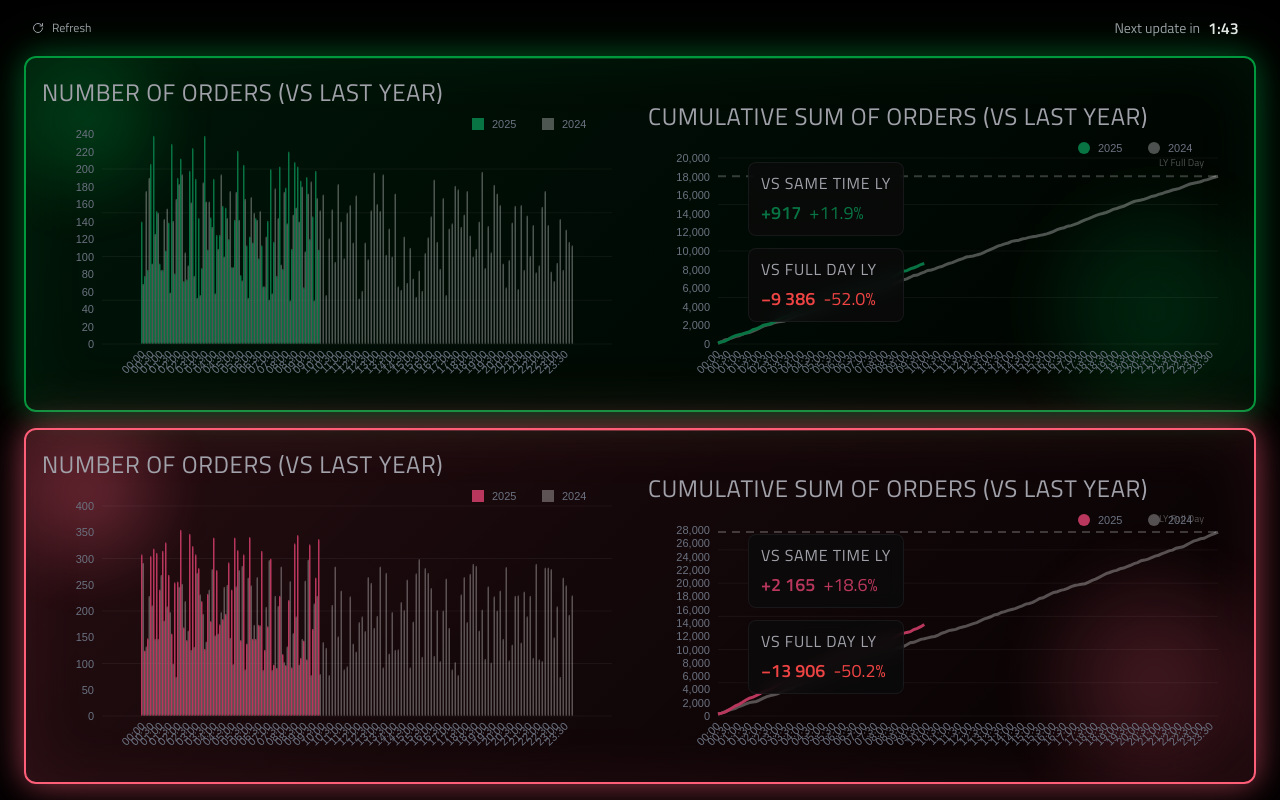
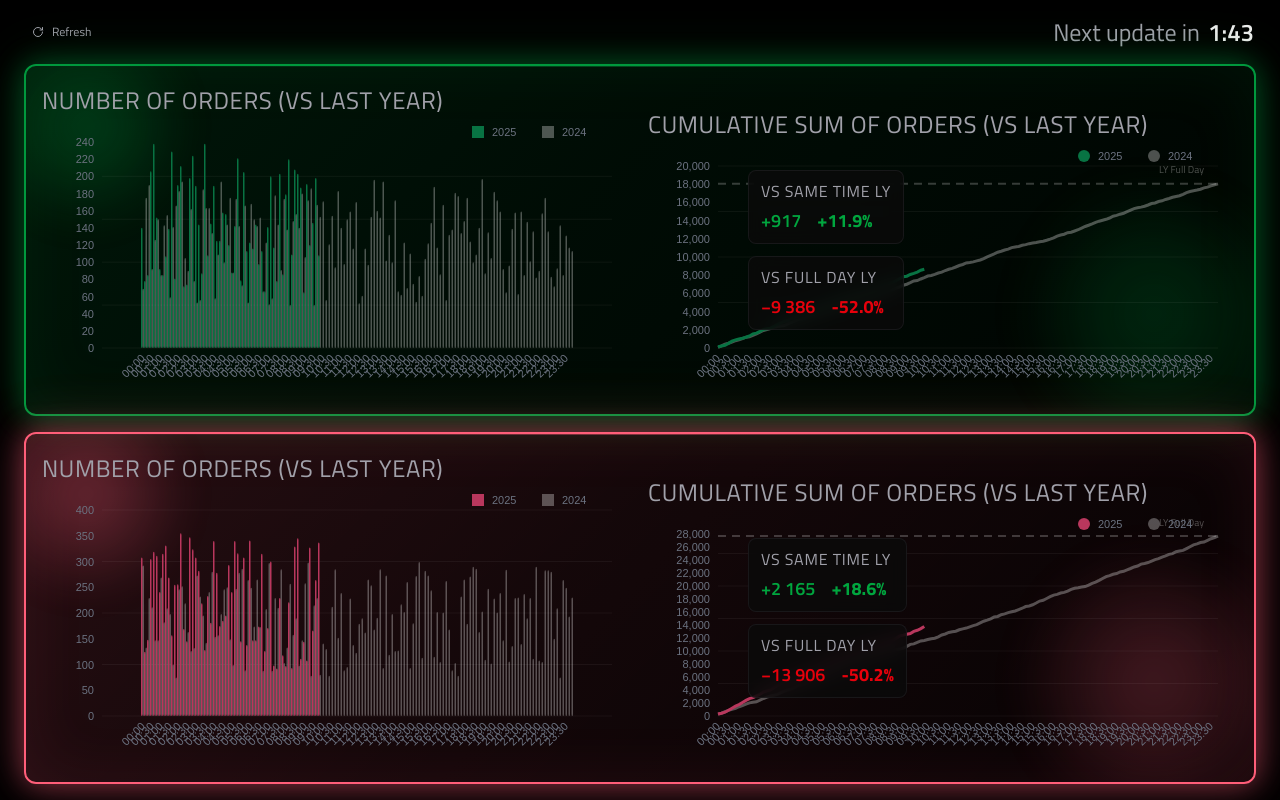
Before and after one commit to cdon-leo/shiny, a Next.js app: page / in a window 1280 px wide. Built offline with nearby package versions, Linux system fonts and the light colour scheme; no server answers.

Commit message:
Increaase text sizes

```diff
--- a/src/app/(dashboard)/page.tsx
+++ b/src/app/(dashboard)/page.tsx
@@ -84,8 +84,8 @@ export default function ChartsPage() {
           </div>
         </button>
         <div className="flex items-center gap-2 justify-end">
-          <span className="text-sm text-text-secondary">Next update in</span>
-          <span className="text-base font-semibold tabular-nums min-w-12">{formatCountdown(nextUpdateCountdown)}</span>
+          <span className="text-2xl text-text-secondary">Next update in</span>
+          <span className="text-2xl font-semibold tabular-nums min-w-12">{formatCountdown(nextUpdateCountdown)}</span>
         </div>
       </header>
 
--- a/src/components/LineChart.tsx
+++ b/src/components/LineChart.tsx
@@ -88,16 +88,14 @@ export function LineChart({ data, title, branch, comparisonStats }: LineChartPro
               <div className="uppercase tracking-wider text-text-secondary mb-1">
                 vs Same Time LY
               </div>
-              <div className="flex items-baseline gap-2">
+              <div className="flex items-baseline gap-4">
                 <span
-                  className="text-lg font-semibold tabular-nums"
-                  style={{ color: vsSameTimeDiff !== null && vsSameTimeDiff >= 0 ? branchColors.primary : '#ef4444' }}
+                  className={`text-lg font-semibold tabular-nums ${vsSameTimeDiff !== null && vsSameTimeDiff >= 0 ? 'text-green-600' : 'text-red-600'}`}
                 >
                   {vsSameTimeDiff !== null ? (vsSameTimeDiff >= 0 ? '+' : '') + formatNumber(vsSameTimeDiff) : '—'}
                 </span>
                 <span
-                  className="text-lg font-medium tabular-nums"
-                  style={{ color: vsSameTimePct !== null && vsSameTimePct >= 0 ? branchColors.primary : '#ef4444' }}
+                  className={`text-lg font-bold tabular-nums ${vsSameTimePct !== null && vsSameTimePct >= 0 ? 'text-green-600' : 'text-red-600'}`}
                 >
                   {vsSameTimePct !== null ? formatPercent(vsSameTimePct) : ''}
                 </span>
@@ -108,16 +106,14 @@ export function LineChart({ data, title, branch, comparisonStats }: LineChartPro
               <div className="uppercase tracking-wider text-text-secondary mb-1">
                 vs Full Day LY
               </div>
-              <div className="flex items-baseline gap-2">
+              <div className="flex items-baseline gap-4">
                 <span
-                  className="text-lg font-semibold tabular-nums"
-                  style={{ color: vsFullDayDiff !== null && vsFullDayDiff >= 0 ? branchColors.primary : '#ef4444' }}
+                  className={`text-lg font-semibold tabular-nums ${vsFullDayDiff !== null && vsFullDayDiff >= 0 ? 'text-green-600' : 'text-red-600'}`}
                 >
                   {vsFullDayDiff !== null ? (vsFullDayDiff >= 0 ? '+' : '') + formatNumber(vsFullDayDiff) : '—'}
                 </span>
                 <span
-                  className="text-lg font-medium tabular-nums"
-                  style={{ color: vsFullDayPct !== null && vsFullDayPct >= 0 ? branchColors.primary : '#ef4444' }}
+                  className={`text-lg font-bold tabular-nums ${vsFullDayPct !== null && vsFullDayPct >= 0 ? 'text-green-600' : 'text-red-600'}`}
                 >
                   {vsFullDayPct !== null ? formatPercent(vsFullDayPct) : ''}
                 </span>
--- a/src/components/sales-summary/AnimatedBar.tsx
+++ b/src/components/sales-summary/AnimatedBar.tsx
@@ -78,7 +78,7 @@ export function AnimatedBar({
         transition={barAnimation.transition}
       >
         <motion.span
-          className={`absolute top-2 text-lg font-bold whitespace-pre-line text-center leading-tight ${textColor ? `` : 'text-white/70'}`}
+          className={`absolute top-2 text-2xl font-bold whitespace-pre-line text-center leading-tight ${textColor ? `` : 'text-white/70'}`}
           style={{ color: textColor ? textColor : '' }}
           initial={{ opacity: 0 }}
           animate={{ opacity: 1 }}
--- a/src/components/sales-summary/BranchBars.tsx
+++ b/src/components/sales-summary/BranchBars.tsx
@@ -90,10 +90,10 @@ export function BranchBars({
       </motion.div>
 
       {/* Chart container with fixed structure */}
-      <div className="flex flex-col mt-1 h-[75vh]">
+      <div className="flex flex-col mt-1 h-[70vh]">
         {/* Fixed height indicator row - only show if not showMetricsAboveBar */}
         {!showMetricsAboveBar && (
-          <div className="h-20 flex items-end gap-4">
+          <div className="h-20 flex items-end gap-4 mt-6">
             {bars.map((bar, index) => {
               const indicators = changeIndicators.filter(c => c.afterBarIndex === index);
 
@@ -111,15 +111,15 @@ export function BranchBars({
                         const isPositive = percentChange >= 0;
 
                         return (
-                          <div key={i} className="flex flex-col items-center">
+                          <div key={i} className="flex flex-col items-center mt-2">
                             {indicator.showAbsolute && (
-                              <span className="text-xl text-text-secondary whitespace-nowrap">
+                              <span className="text-4xl font-bold tabular-nums text-text-secondary whitespace-nowrap">
                                 {formatAbsoluteChange(indicator.fromValue, indicator.toValue, metric)}
                               </span>
                             )}
-                            <div className={`rounded-full w-22 py-1 flex items-center justify-center ${isPositive ? 'bg-green-600/20' : 'bg-red-700/20'}`}>
+                            <div className={`rounded-full w-22 py-1.5 px-6 mt-2 flex items-center justify-center ${isPositive ? 'bg-green-600/20' : 'bg-red-700/20'}`}>
                             <span
-                              className={`font-bold text-2xl whitespace-nowrap ${
+                              className={`font-bold text-4xl tabular-nums whitespace-nowrap ${
                                 isPositive ? 'text-green-600' : 'text-red-600'
                               }`}
                             >
@@ -170,13 +170,13 @@ export function BranchBars({
                       return (
                         <div key={i} className="flex flex-col items-center">
                           {indicator.showAbsolute && (
-                            <span className="text-xl font-medium text-text-secondary whitespace-nowrap mb-2">
+                            <span className="text-4xl font-bold tabular-nums text-text-secondary whitespace-nowrap mb-2">
                               {formatAbsoluteChange(indicator.fromValue, indicator.toValue, metric)}
                             </span>
                           )}
-                          <div className={`rounded-full w-22 py-1 flex items-center justify-center ${isPositive ? 'bg-green-600/20' : 'bg-red-700/20'}`}>
+                          <div className={`rounded-full w-22 py-1.5 px-6 mt-2 flex items-center justify-center ${isPositive ? 'bg-green-600/20' : 'bg-red-700/20'}`}>
                           <span
-                            className={`font-bold text-xl whitespace-nowrap ${
+                            className={`font-bold text-4xl tabular-nums whitespace-nowrap ${
                               isPositive ? 'text-green-600' : 'text-red-600'
                             }`}
                           >
@@ -198,7 +198,7 @@ export function BranchBars({
           {bars.map((bar) => (
             <motion.span
               key={`label-${bar.id}`}
-              className="text-sm text-text-secondary whitespace-pre-line text-center leading-tight"
+              className="text-2xl font-bold text-text-secondary whitespace-pre-line text-center leading-tight"
               style={{ width: barWidth }}
               initial={{ opacity: 0 }}
               animate={{ opacity: 1 }}
--- a/src/components/sales-summary/CumulativeProgressView.tsx
+++ b/src/components/sales-summary/CumulativeProgressView.tsx
@@ -39,8 +39,8 @@ export function CumulativeProgressView({ data, metric }: CumulativeProgressViewP
         animate={{ opacity: 1, y: 0 }}
         transition={{ duration: 0.5 }}
       >
-        <div className="text-xl mb-6 font-press-start-2p text-center">Total orders compared to last year</div>
-        <div className="text-xl mb-3 font-press-start-2p text-center">Time:</div>
+        <div className="text-2xl mb-6 font-press-start-2p text-center">Total orders compared to last year</div>
+        <div className="text-2xl mb-3 font-press-start-2p text-center">Time:</div>
         <span className="font-press-start-2p text-5xl">
           <TypeAnimation
             sequence={[
@@ -77,8 +77,8 @@ export function CumulativeProgressView({ data, metric }: CumulativeProgressViewP
                 <Image
                   src={logoSrc}
                   alt={branchData.branch}
-                  width={branchData.branch === 'fyndiq' ? 100 : 48}
-                  height={48}
+                  width={branchData.branch === 'fyndiq' ? 200 : 96}
+                  height={96}
                 />
               )}
               bars={branchData.bars}
--- a/src/components/sales-summary/IntervalSalesView.tsx
+++ b/src/components/sales-summary/IntervalSalesView.tsx
@@ -42,7 +42,7 @@ export function IntervalSalesView({ data, metric }: IntervalSalesViewProps) {
         animate={{ opacity: 1, y: 0 }}
         transition={{ duration: 0.5 }}
       >
-        <div className="text-md mb-3 font-press-start-2p">{titleText}</div>
+        <div className="text-xl mb-3 font-press-start-2p text-center">{titleText}</div>
         <span className="font-press-start-2p text-3xl">
           <TypeAnimation
             sequence={[
@@ -77,8 +77,8 @@ export function IntervalSalesView({ data, metric }: IntervalSalesViewProps) {
                 <Image
                   src={logoSrc}
                   alt={branchData.branch}
-                  width={branchData.branch === 'fyndiq' ? 100 : 48}
-                  height={48}
+                  width={branchData.branch === 'fyndiq' ? 200 : 96}
+                  height={96}
                 />
               )}
               bars={branchData.bars}
```
